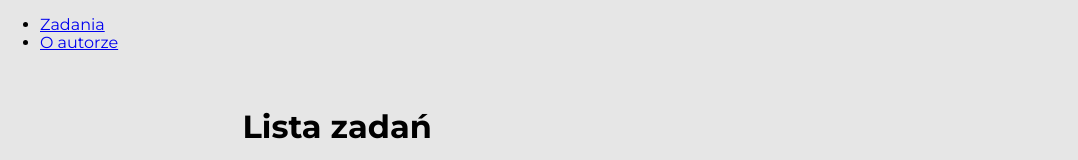
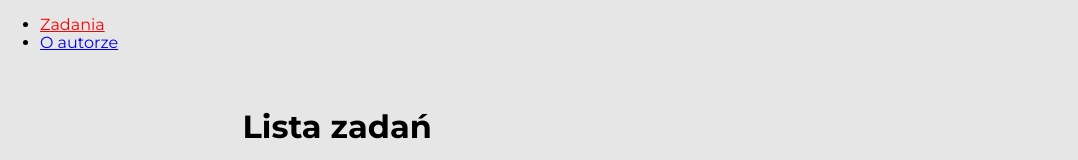
Before and after one commit to dominikblak/Todo-list-React, a React (Create React App) app: page /zadania#/zadania in a window 1280 px wide. Shown: the top 160 px of the page, without its empty margins (0-1078 px from the left). Built offline with nearby package versions, Linux system fonts and the light colour scheme.

Commit message:
styledNavLink

```diff
--- a/src/App.js
+++ b/src/App.js
@@ -1,22 +1,19 @@
 import React from "react";
-import { HashRouter, NavLink, Switch, Route, Redirect } from "react-router-dom";
+import { HashRouter, Switch, Route, Redirect } from "react-router-dom";
 import TasksPage from "./features/tasks/TasksPage";
 import TaskPage from "./features/tasks/TaskPage";
 import AuthorPage from "./features/author/AuthorPage";
+import { StyledNavLink } from "./styled";
 
 export const App = () => (
   <HashRouter>
     <nav>
       <ul>
         <li>
-          <NavLink activeClassName="active" to="/zadania">
-            Zadania
-          </NavLink>
+          <StyledNavLink to="/zadania">Zadania</StyledNavLink>
         </li>
         <li>
-          <NavLink activeClassName="active" to="/autor">
-            O autorze
-          </NavLink>
+          <StyledNavLink to="/autor">O autorze</StyledNavLink>
         </li>
       </ul>
       <Switch>
--- /dev/null
+++ b/src/styled.js
@@ -0,0 +1,12 @@
+import styled from "styled-components";
+import { NavLink } from "react-router-dom";
+
+const activeClassName = "active";
+
+export const StyledNavLink = styled(NavLink).attrs(() => ({
+  activeClassName,
+}))`
+  &.active {
+    color: red;
+  }
+`;
```
